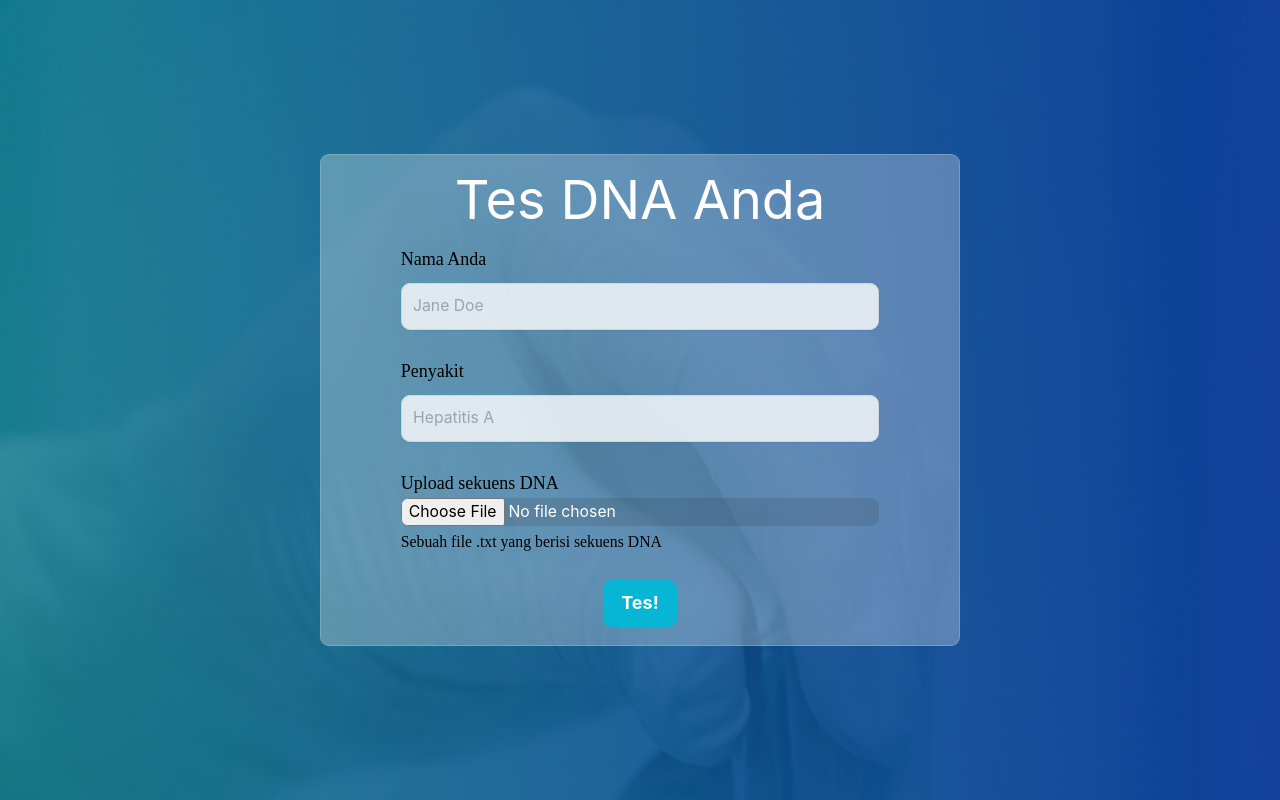
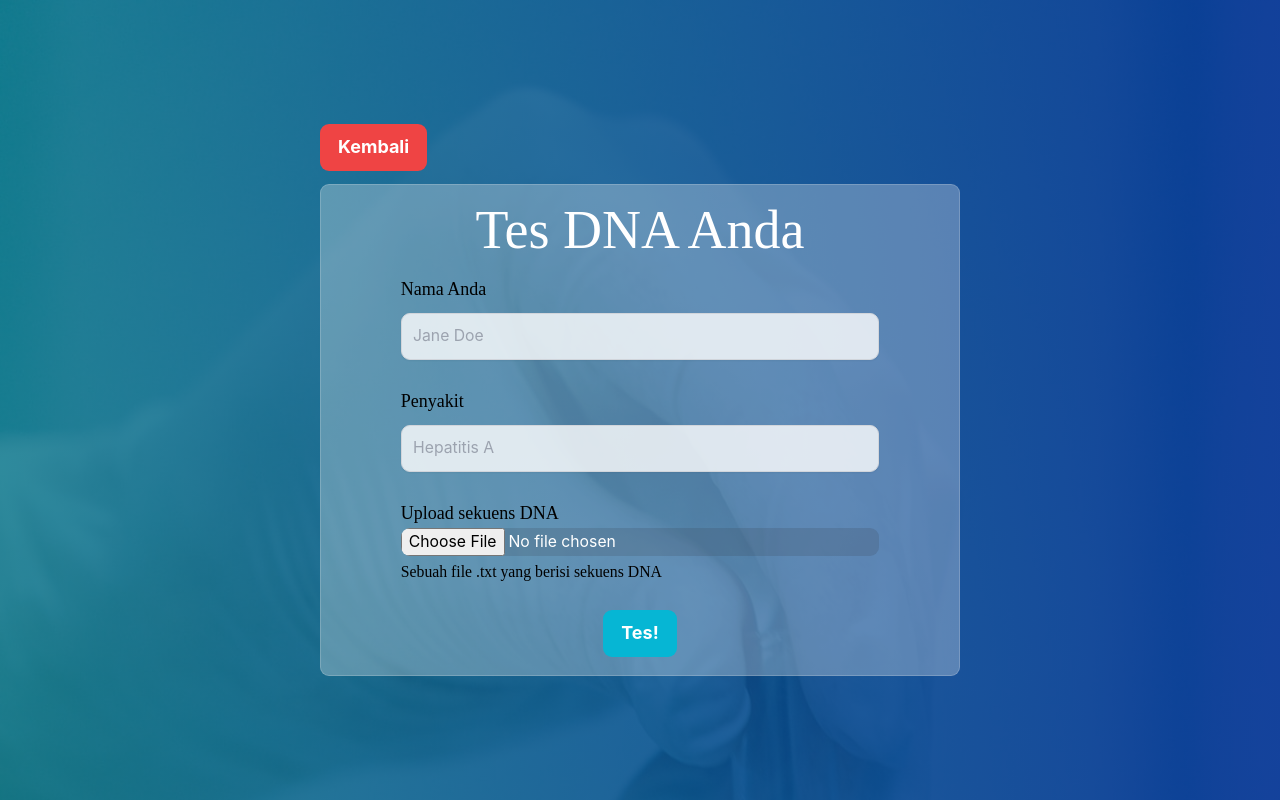
Before and after one commit to Adityapnn811/Tubes3_13519210, a Next.js app in the folder src/frontend/: page /tesDNA in a window 1280 px wide. Built offline with nearby package versions, Linux system fonts and the light colour scheme.

Commit message:
Kurang fungsionalitas search dan halaman hasil search

```diff
--- a/src/frontend/components/button.js
+++ b/src/frontend/components/button.js
@@ -1,4 +1,4 @@
-import Link from 'next/link';
+import { useRouter } from 'next/router'
 
 function Button({text, clickHandler, className, type}){
     return (
@@ -12,10 +12,18 @@ function Button({text, clickHandler, className, type}){
 }
 
 function ButtonLink({text, clickHandler, href, className}){
+    const router = useRouter();
+    href = href ? href : "/"
+    const handleClick = (e) => {
+        e.preventDefault();
+        router.push(href);
+    }
     return (
-        <button className={className ? className : "bg-cyan-500 hover:bg-cyan-700 text-white font-bold py-2 px-4 rounded-lg" } onClick={clickHandler}>
-            <Link href={href ? href : "/"}><a>{text ? text : "Button"}</a></Link>
-        </button>)
+        <a href={href} onClick={handleClick}>
+            <button className={className ? className : "bg-cyan-500 hover:bg-cyan-700 text-white font-bold py-2 px-4 rounded-lg" } onClick={clickHandler}>
+                {text ? text : "Button"}
+            </button>
+        </a>)
 }
 
 export {Button, ButtonLink};
--- a/src/frontend/components/header.js
+++ b/src/frontend/components/header.js
@@ -1,3 +1,5 @@
+<link href="https://fonts.googleapis.com/css2?family=Montserrat:wght@100;200;300;400;500;600;700;800;900&family=Roboto&display=swap" rel="stylesheet"></link>
+
 export default function Header({title, className}){
-    return <h1 className={className ? className : 'text-6xl py-4 font-roboto text-white'}>{title ? title : "Judul"}</h1>
+    return <h1 className={className ? className : 'text-6xl py-4 font-monstserrat text-white'}>{title ? title : "Judul"}</h1>
 }
--- a/src/frontend/pages/index.js
+++ b/src/frontend/pages/index.js
@@ -1,13 +1,9 @@
 import {useState, useEffect} from 'react';
 import { useRef } from "react";
-import Link from 'next/link';
-import Image from 'next/image';
 import Head from 'next/head';
 import Layout from '../components/layout';
 import Header from '../components/header';
-import {Button, ButtonLink} from '../components/button';
-
-<link href="https://fonts.googleapis.com/css2?family=Montserrat:wght@100;200;300;400;500;600;700;800;900&family=Roboto&display=swap" rel="stylesheet"></link>
+import {ButtonLink} from '../components/button';
 
 function SearchBar(){
     const clickPoint = useRef();
@@ -37,10 +33,6 @@ function SearchBar(){
 }
 
 export default function Homepage(){
-    const [jmlKlik, setJmlKlik] = useState(0);
-    function handleKlik(){
-        setJmlKlik(jmlKlik + 1);
-    }
     return (
         <Layout>
             <Head>
@@ -48,7 +40,7 @@ export default function Homepage(){
             </Head>
             <div className='flex h-screen justify-center items-center'>
                 <div className='text-center w-full'>
-                    <Header title="Do Not Arrest Website"/>
+                    <Header title="Do Not Arrest Website" className="text-6xl py-4 font-montserrat text-white"/>
                     <SearchBar/>
                     <ButtonLink
                         text="Tes DNA Sekarang!"
--- a/src/frontend/pages/tesDNA.js
+++ b/src/frontend/pages/tesDNA.js
@@ -1,12 +1,47 @@
 import Layout from '../components/layout';
 import Header from '../components/header';
 import {Button, ButtonLink} from '../components/button';
+import {useState} from 'react';
 
 
 function Form(){
+    const [selectedFile, setSelectedFile] = useState(null);
+
+    const handleFileChange = (e) => {
+        setSelectedFile(e.target.files[0]);
+    }
+
+    const handleSubmit = async (e) => {
+        e.preventDefault();
+        const form = e.target;
+
+        const data = new FormData();
+        data.append('nama', form.nama.value);
+        data.append('penyakit', form.penyakit.value);
+        data.append('DNA', selectedFile);
+        // const dataJSON = JSON.stringify(data);
+
+        // Tunggu Backend dulu
+        // const endpoint = 'http://localhost:3000/api/tes';
+
+        // const response = await fetch('/api/tesDNA', {
+        //     method: 'POST',
+        //     body: data,
+        //     headers: {
+        //         'Content-Type': 'application/json'
+        //     }
+        // });
+
+        // const result = await response.json();
+        // console.log(result);
+        console.log(data.get('nama'));
+        console.log(data.get('penyakit'));
+        console.log(data.get('DNA'));
+    }
+
     return(
         <div className="flex flex-col items-center justify-center">
-            <form action="/tesDNA" method="post" className='w-3/4'>
+            <form onSubmit={handleSubmit} className='w-3/4'>
                 <div className='mb-6 items-center text-left'>
                     <label htmlFor="nama" className="block mb-2 text-m font-montserrat text-black">Nama Anda</label>
                     <input type="text" id="nama" className="shadow-sm bg-white/80 border border-gray-300 text-black text-sm rounded-lg focus:ring-blue-500 focus:border-blue-500 block w-full p-2.5" placeholder="Jane Doe" required></input>
@@ -19,15 +54,15 @@ function Form(){
 
                 <div className='mb-6 items-center text-left'>
                     <label className="font-montserrat align-text-left" htmlFor="sekuens_DNA">Upload sekuens DNA</label>
-                    <input className="block w-full text-sm text-gray-900 rounded-lg cursor-pointer text-white bg-gray-700/20 border-gray-600 placeholder-gray-400" aria-describedby="user_avatar_help" id="sekuens_DNA" type="file" accept='.txt' required></input>
+                    <input onChange={handleFileChange} className="block w-full text-sm text-gray-900 rounded-lg cursor-pointer text-white bg-gray-700/20 border-gray-600 placeholder-gray-400" aria-describedby="user_avatar_help" id="sekuens_DNA" type="file" accept='.txt' required></input>
                     <div className="mt-1 text-sm font-montserrat" id="sekuens_DNA_help">Sebuah file .txt yang berisi sekuens DNA</div>
                 </div>
+                <Button
+                    text="Tes!"
+                    className={"bg-cyan-500 hover:bg-cyan-700 text-white font-bold py-2 px-4 rounded-lg mb-4"}
+                    type="submit"
+                />
             </form>
-            <Button
-                text="Tes!"
-                className={"bg-cyan-500 hover:bg-cyan-700 text-white font-bold py-2 px-4 rounded-lg mb-4"}
-                type="submit"
-            />
         </div>
     )
 }
@@ -35,11 +70,13 @@ function Form(){
 export default function tesPage(){
     return (
         <Layout>
-            <div className='flex h-screen justify-center items-center'>
-                <div className='text-center w-1/2 bg-gray-100/30 border border-gray-100/20 rounded-lg'>
-                    <Header title="Tes DNA Anda" className="text-5xl py-4 font-roboto text-white"/>
-
-                    <Form/>
+            <div className='flex flex-row h-screen justify-center items-center'>
+                <div className='w-1/2 '>
+                    <ButtonLink text="Kembali" href="/" className="bg-red-500 hover:bg-red-700 text-white font-bold py-2 px-4 rounded-lg mb-3" />
+                    <div className='text-center w-full bg-gray-100/30 border border-gray-100/20 rounded-lg'>
+                        <Header title="Tes DNA Anda" className="text-5xl py-4 font-montserrat text-white"/>
+                        <Form/>
+                    </div>
                 </div>
             </div>
         </Layout>
```
